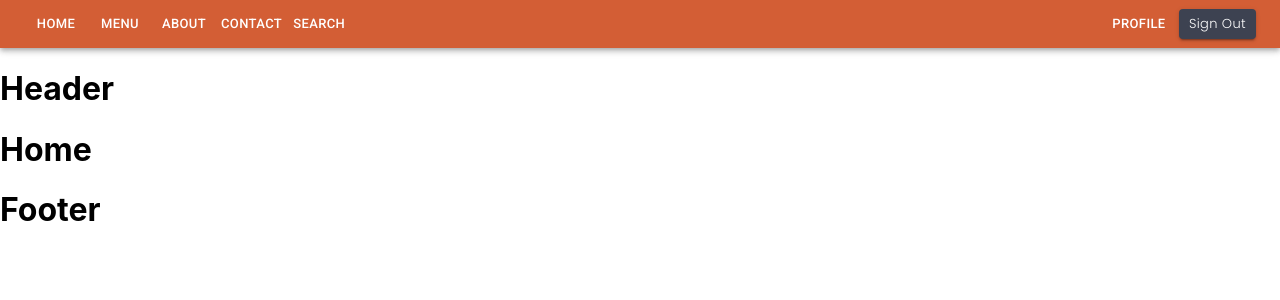
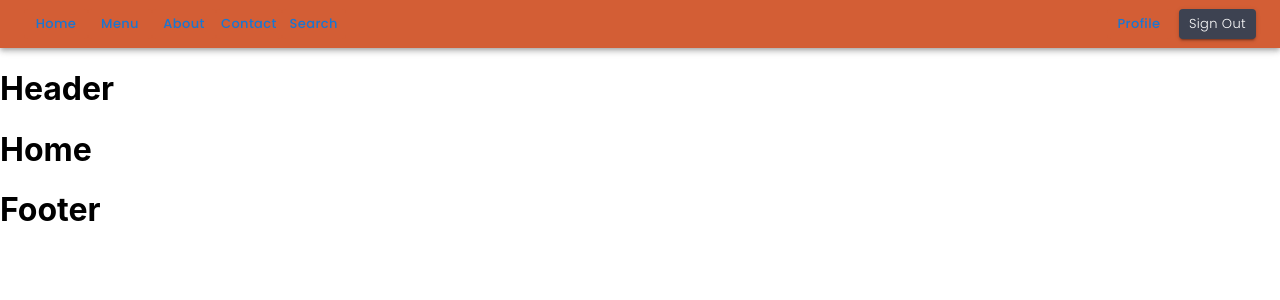
Before and after one commit to alta-sirclo-fe-miratunnisa-umarputri/group5-capstone-project, a React (Create React App) app: page / in a window 1280 px wide. Shown: the top 300 px of the page. Built offline with nearby package versions, Linux system fonts and the light colour scheme.

Commit message:
feat: create secondary button component for top app bar

```diff
--- a/src/components/TopAppBar/LeftMenu.tsx
+++ b/src/components/TopAppBar/LeftMenu.tsx
@@ -17,6 +17,7 @@ import {
   mobileLeftMenu,
 } from "./TopAppBar.style";
 import { useNavigate } from "react-router-dom";
+import SecondaryButton from "./SecondaryButton";
 
 const pages = ["Home", "Menu", "About", "Contact", "Search"];
 
@@ -79,14 +80,9 @@ const LeftMenu = () => {
   const desktop = (
     <Box sx={desktopLeft}>
       {pages.map((page) => (
-        <Button
-          key={page}
-          onClick={() => handleClickPage(page)}
-          size="small"
-          sx={desktopButton}
-        >
-          {page}
-        </Button>
+        <Box key={page}>
+          <SecondaryButton label={page} />
+        </Box>
       ))}
     </Box>
   );
--- a/src/components/TopAppBar/RightMenu.tsx
+++ b/src/components/TopAppBar/RightMenu.tsx
@@ -18,6 +18,7 @@ import {
 } from "./TopAppBar.style";
 import { useNavigate } from "react-router-dom";
 import PrimaryButton from "./PrimaryButton";
+import SecondaryButton from "./SecondaryButton";
 
 const settings = ["Profile", "Sign Out"];
 
@@ -87,13 +88,7 @@ const RightMenu = () => {
   const desktop = (
     <Box sx={desktopRight}>
       <Stack spacing={1} direction="row">
-        <Button
-          size="small"
-          sx={desktopButtonRight}
-          onClick={handleClickProfile}
-        >
-          Profile
-        </Button>
+        <SecondaryButton label="Profile" />
 
         {isAuth ? (
           <PrimaryButton label="Sign Out" loading={false} />
--- /dev/null
+++ b/src/components/TopAppBar/SecondaryButton.tsx
@@ -0,0 +1,22 @@
+import { Button } from "@mui/material";
+
+import { ButtonLoading } from "../../types/button";
+import { secondaryButton } from "../Button/SecondaryFullButton.style";
+
+const SecondaryButton = ({ label }: Partial<ButtonLoading>) => {
+  const handleClick = (label: string) => {
+    console.log("label second =>", label);
+  };
+
+  return (
+    <Button
+      size="small"
+      sx={secondaryButton}
+      onClick={() => handleClick(label!)}
+    >
+      {label}
+    </Button>
+  );
+};
+
+export default SecondaryButton;
```
Also changed, not shown: src/components/TopAppBar/SecondaryButton.style.ts (added, +11 -0 lines).
